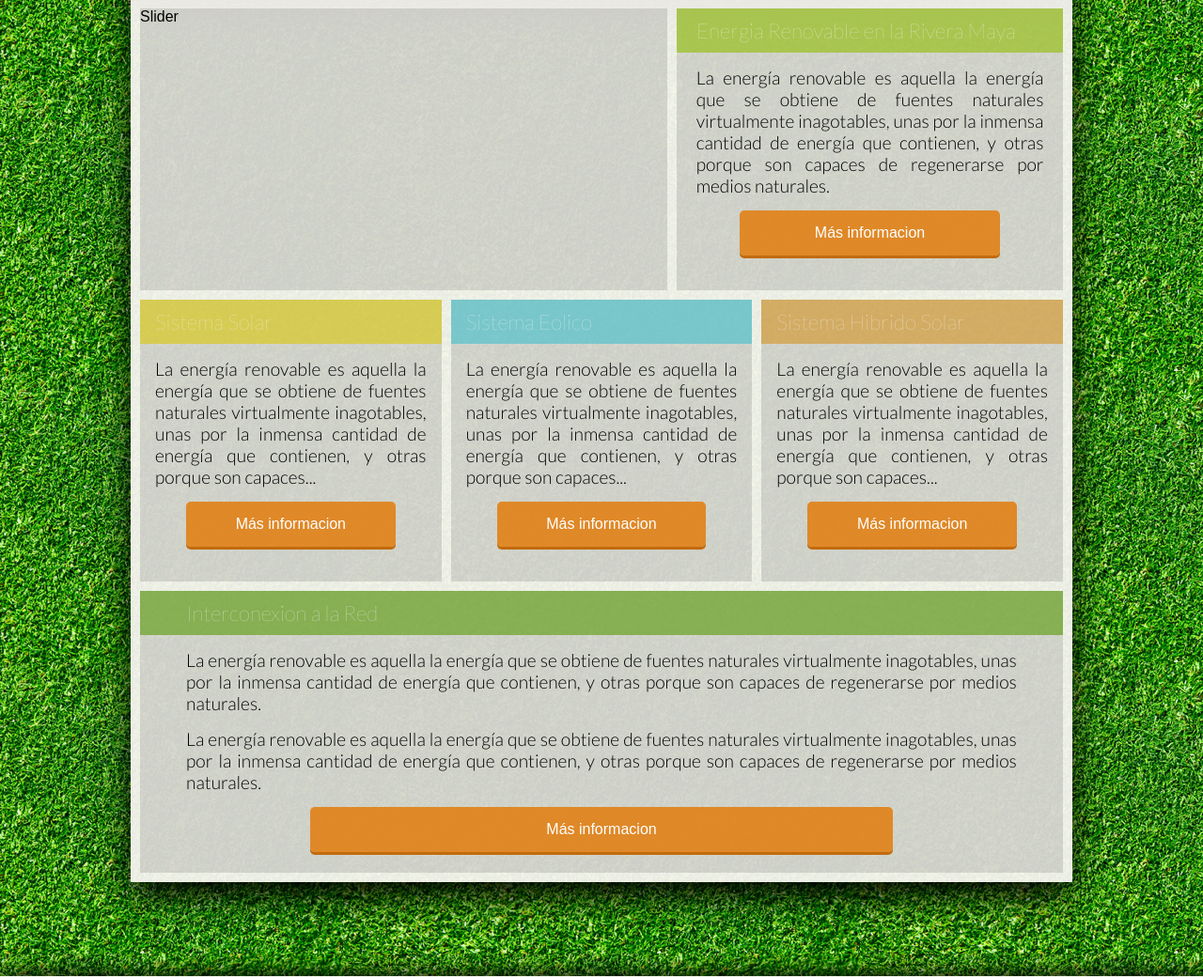
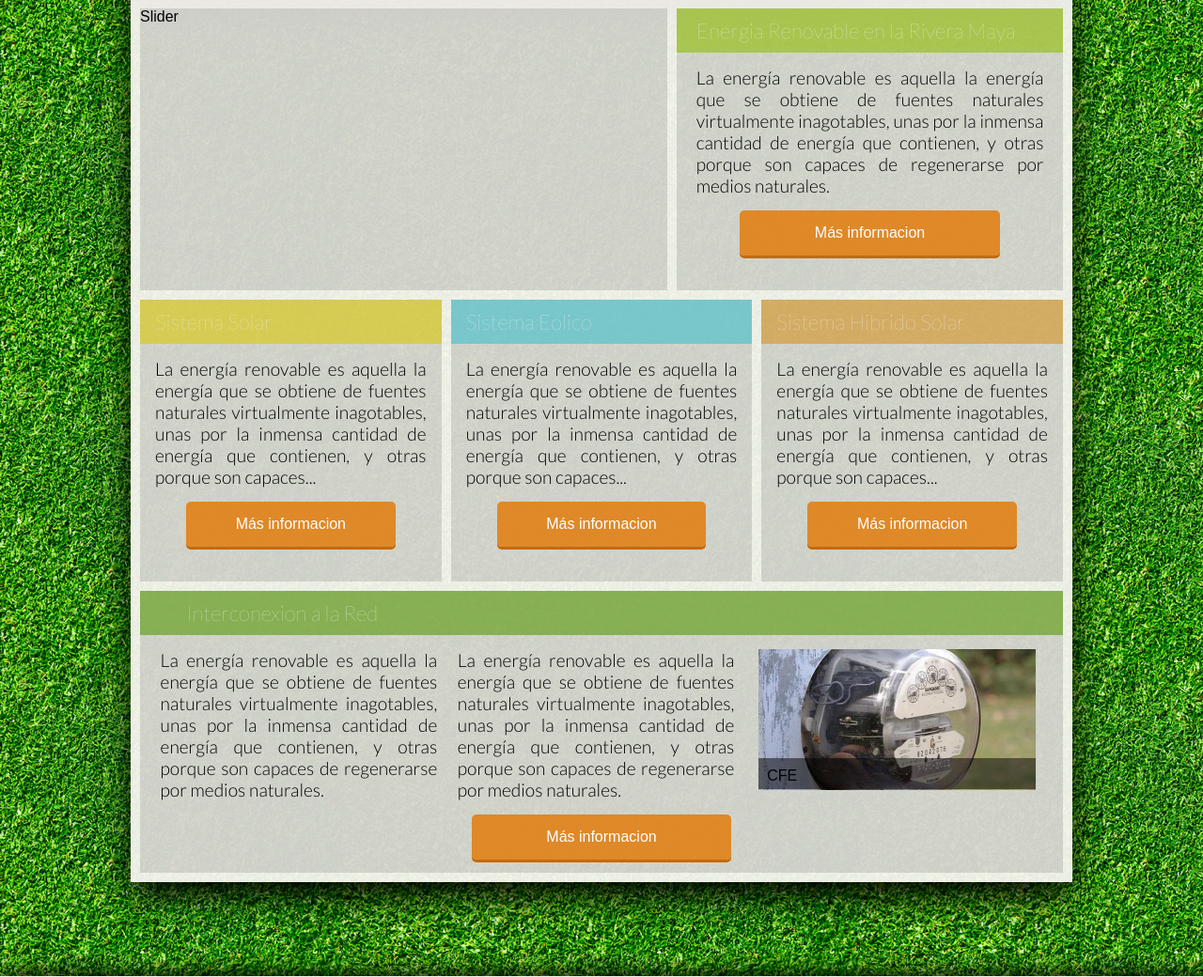
Before and after one commit to marco-martinez/ilecnova, a PHP site: page / in a window 1280 px wide. Shown: the part 356-1396 px from the top of the page at 94% size. Run offline with PHP 8.4, Linux system fonts and the light colour scheme; some web fonts are replaced.

Commit message:
Avanx¡zando con el index, ordenando y acomodando el articulo destacado

```diff
--- a/css/estilos.css
+++ b/css/estilos.css
@@ -15,6 +15,23 @@ body section#cuerpo h1, body section#cuerpo h2{
 	font-weight: 100;
 	margin: 0;
 	padding: 10px 5%;
+}
+
+body section#cuerpo article figure{
+	position: relative;
+	vertical-align: top;
+}
+body section#cuerpo article figure img{
+	height: 150px;
+	width:100%;
+}
+
+body section#cuerpo article figure figcaption{
+	position: absolute;
+	top: 116px;
+	padding: 10px 0px 5px 3%;
+	background-color: rgba(0,0,0,0.5);
+	width: 97%;
 }
 
 body section#cuerpo article p{
@@ -52,6 +69,10 @@ body section#cuerpo article p{
 	width: 1002px;
 
 }
+.btn-destacado{
+	width:25% !important;
+}
+
 .art-box{
 	background-color: rgba(2, 2, 2, 0.12);
 }
@@ -62,6 +83,12 @@ body section#cuerpo article p{
 	margin:1%;
 	vertical-align: top;
 	width: 98%;
+}
+
+.art-destacado-p{
+	display: inline-block;
+	margin:15px 0%  15px 2.2% !important;
+	width: 30%;
 }
 
 .art-nivel1{
@@ -111,6 +138,7 @@ body section#cuerpo article p{
 	font-weight: 300;
 	box-shadow: 0px 3px 0px rgb(194, 107, 12);
 }
+
 
 
 @media screen and (max-width:1052px){
--- a/index.php
+++ b/index.php
@@ -54,17 +54,22 @@
 	 			</article><!--
 	 			--><article class="art-destacado art-box">
 	 				<h2 id="h-art-in" class="titulo1">Interconexion a la Red</h2>
-	 				<p>
+	 				<p class="art-destacado-p">
 	 					La energía renovable es aquella la energía que se obtiene de fuentes naturales virtualmente inagotables,
 	 					unas por la inmensa cantidad de energía que contienen, y otras porque son capaces de regenerarse por medios
 	 					naturales.
-	 				</p>
-	 				<p>
+	 				</p><!--
+	 				--><p class="art-destacado-p">
 	 					La energía renovable es aquella la energía que se obtiene de fuentes naturales virtualmente inagotables,
 	 					unas por la inmensa cantidad de energía que contienen, y otras porque son capaces de regenerarse por medios
 	 					naturales.
-	 				</p>
-	 				<a href="#" class="btn-masinfo">Más informacion</a>
+	 				</p><!--
+	 				-->
+		 					<figure class="art-destacado-p">
+		 						<img src="img/medidor.jpg" />
+		 						<figcaption>CFE</figcaption>
+		 					</figure>
+	 				<a href="#" class="btn-masinfo btn-destacado">Más informacion</a>
 	 			</article>
  		</section>
 		<?php include("scripts/footer.php"); ?>
```
Also changed, not shown: img/medidor.jpg (added).
